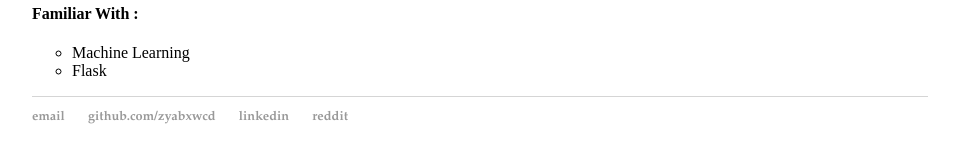
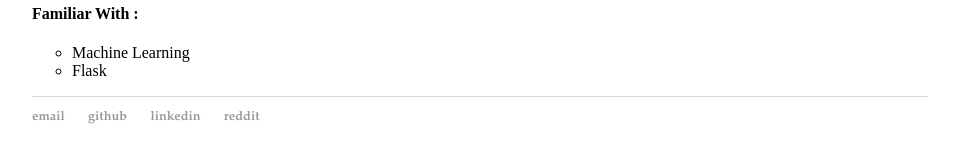
Before and after one commit to thisis-akash/thisis-akash.github.io, a Jekyll site: the page built from index.html, in a window 1280 px wide. Shown: the part 387-550 px from the top of the page, without its empty margins (160-1119 px from the left). Built offline with Jekyll 4.4.1, drawn with Linux system fonts in a browser that asks for light colours.

Commit message:
Update default.html

```diff
--- a/_layouts/default.html
+++ b/_layouts/default.html
@@ -31,7 +31,7 @@
 			<footer>
 	    		<ul>
 	        		<li><a href="mailto:zyabxwcd@gmail.com">email</a></li>
-	        		<li><a href="https://github.com/zyabxwcd">github.com/zyabxwcd</a></li>
+	        		<li><a href="https://github.com/zyabxwcd">github</a></li>
 				<li><a href="https://linkedin.com/in/akashaggarwal13">linkedin</a></li>
 				<li><a href="https://reddit.com/u/zyabxwcd">reddit</a></li>
 				</ul>
```
